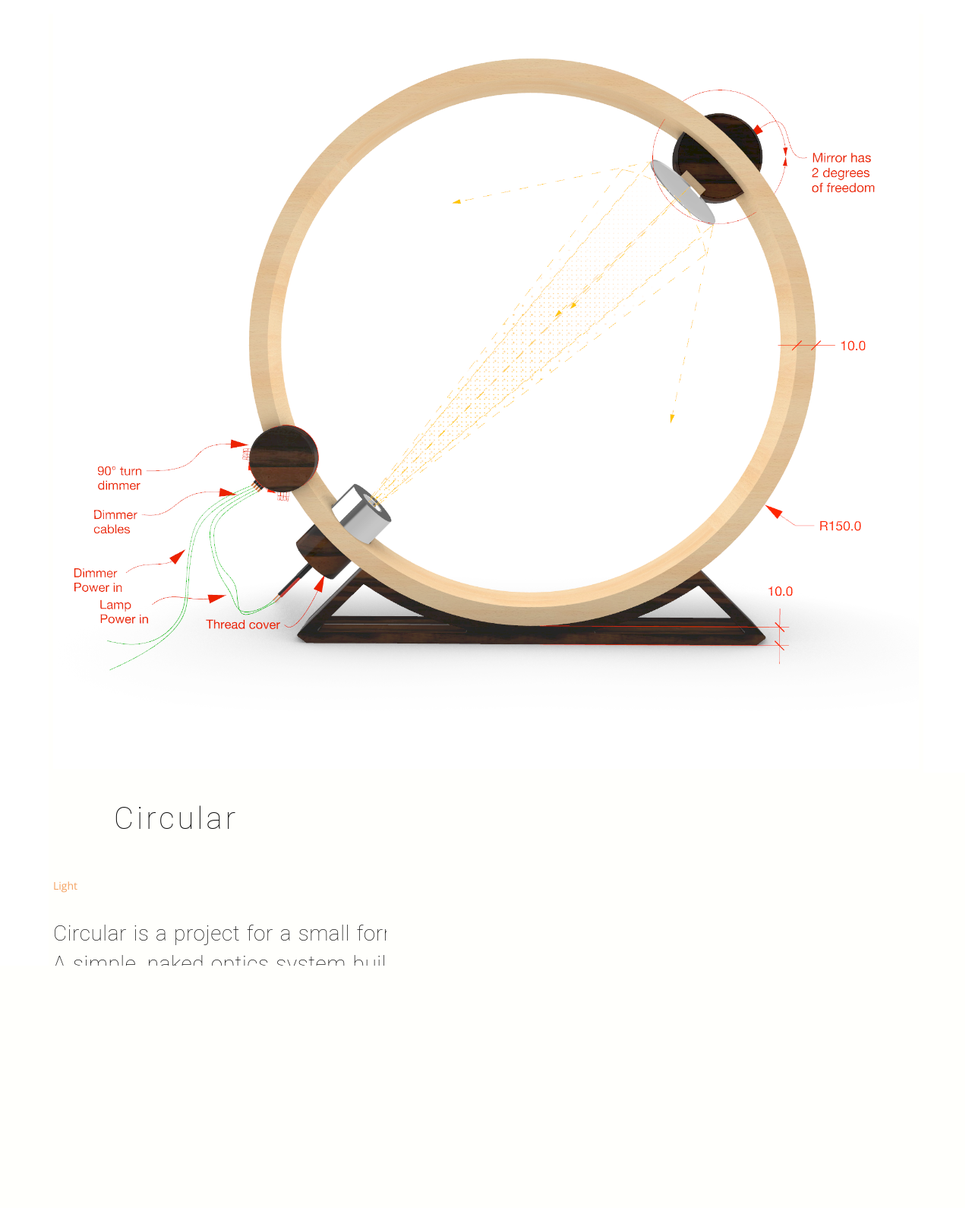
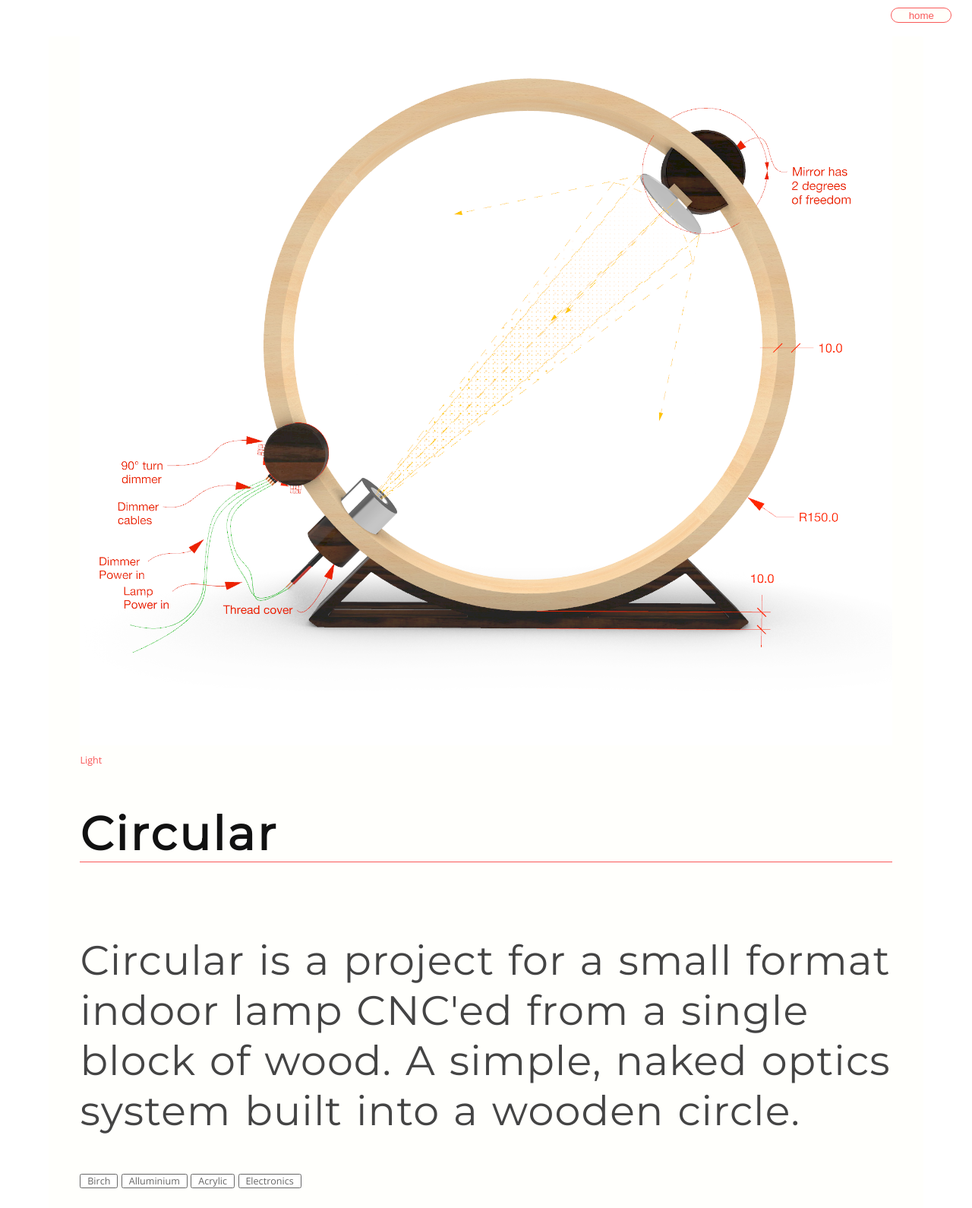
Before and after one commit to cpvalente/what-grid, a plain HTML site: page content/post.html in a window 1280 px wide. Shown: the top 1590 px of the page at 76% size. Drawn offline with nearby package versions, Linux system fonts and the light colour scheme.

Commit message:
styles
several design changes on links and navigation.
changes on title weights and font type

```diff
--- a/content/post.html
+++ b/content/post.html
@@ -1,5 +1,6 @@
 <!doctype html>
-
+<!-- TODO: How does h1 look smaller than h2 -->
+<!-- TODO: Whats the deal with the text not taking line weight -->
 
 <html lang="en">
     <head>
@@ -15,25 +16,29 @@
     </head>
     <body>
         <main>
+            <nav>
+                <a href="../index.html"><button>home</button></a>
+            </nav>
+
             <article class="post-container">
 
                 <!-- Header -->
                 <header class="row full">
                     <!-- Add fallback -->
                     <img src="../assets/images/circular/1 overview.png"/>
-                    <h1 class="card-heading">Circular</h1>
+                    <span class="cat red">Light</span>
+                    <h1 class="card-heading bottom-line">Circular</h1>
                 </header>
 
                 <!-- Main -->
                 <div class="row full">
-                    <p class="cat orange">Light</p>
                     <h2 class="sub">Circular is a project for a small format indoor lamp CNC'ed from a single block of wood.
                         A simple, naked optics system built into a wooden circle. </h2>
                     <!-- TODO: Add some type with images and whatnot -->
-                    <small class="tag orange">Birch</small>
-                    <small class="tag orange">Alluminium</small>
-                    <small class="tag orange">Acrylic</small>
-                    <small class="tag orange">Electronics</small>
+                    <small class="tag">Birch</small>
+                    <small class="tag">Alluminium</small>
+                    <small class="tag">Acrylic</small>
+                    <small class="tag">Electronics</small>
                 </div>
 
                 <!-- Row - Overview -->
@@ -61,11 +66,11 @@
                 <div class="row half">
                     <p>There are 5 parts in the assembly as seen in image to the left.
                         All electronics parts except the dimmer are off-the-shelve items.</p>
-                        <ul><a href="#lamp">Wooden Circle</a></ul>
-                        <ul><a href="#lamp">Lamp Base</a></ul>
-                        <ul><a href="#light">Light Engine</a></ul>
-                        <ul><a href="#dimmer">Dimmer</a></ul>
-                        <ul><a href="#mirror">Mirror Assembly</a></ul>
+                        <ul><a class="arrow" href="#lamp">Wooden Circle</a></ul>
+                        <ul><a class="arrow" href="#lamp">Lamp Base</a></ul>
+                        <ul><a class="arrow" href="#light">Light Engine</a></ul>
+                        <ul><a class="arrow" href="#dimmer">Dimmer</a></ul>
+                        <ul><a class="arrow" href="#mirror">Mirror Assembly</a></ul>
                     <p>
                 </div>
 
@@ -132,11 +137,6 @@
                     </p>
                 </div>
             </article>
-
-            <nav>
-                <a href="../index.html"><button>✖</bold></button></a>
-            </nav>
-
         </main>
     </body>
 </html>
--- a/css/main.css
+++ b/css/main.css
@@ -56,7 +56,6 @@ main {
 }
 
 .card.main {
-    background-color: #fffffa;
     border-color: #111;
 }
 
--- a/css/post.css
+++ b/css/post.css
@@ -12,19 +12,12 @@ main {
     padding: 1em 0;
     width: 90%;
 
-    display: grid;
-    grid-template-columns: 1fr;
-    grid-template-rows: 1fr 3em;
-    grid-template-areas:
-    "post-main"
-    "post-nav";
-
     /* Large Screens */
     max-width: 1280px;
 }
 
 .post-container {
-    grid-area: post-main;
+    margin-top: 30px;
     display: flex;
     flex-direction: row;
     flex-wrap: wrap;
@@ -56,47 +49,63 @@ img {
     height: auto;
 }
 
-header > h1, article > .row {
+article > * {
     padding: 0 .3em;
 }
 
 nav {
-    grid-area: post-nav;
-    background-color: #fffffc;
-    border-radius: 0 0 2px 2px;
+    overflow: hidden;
+    position: fixed;
+    top: 0;
+    left: 0;
+    width: 100%;
+    padding: 10px 0 10px 0;
+    background-color: rgba(255,255,255, .8);
 }
 
 
 button {
+    float: right;
+    margin-right: 2em;
     background-color: #fffffa;
-    color: #E76F51;
-    border: 1px solid #E76F51;
+    color: #f95959;
+    border: 1px solid #f95959;
     border-radius: 1em;
-    width: 2em;
-    height: 2em;
+    width: 6em;
+    height: 1.5em;
 }
 
 button:hover {
-    color: #F4A261;
-    border-color:#F4A261;
+    background-color: #f95959;
+    color: #fff;
+    border-color:#f95959;
+    transition: .5s;
 }
 
-button:active {
-    background-color: #E76F51;
-    color: #fffffa;
-    border-color:#F4A261;
-    transform: translateY(1px);
+.bottom-line {
+    border-width: 0 0 0 0;
+    border-bottom: .5px solid #F95959;
 }
 
+.left-line {
+    border-width: 0 0 0 0;
+    border-left: .5px solid #F95959;
+}
+
+.tag {
+    padding-left: .7em;
+    padding-right: .7em;
+    background-color: #fff;
+    border-radius: .2em;
+    white-space: nowrap;
+    margin-top: 10px;
+    border: 0.1px;
+    border-style: solid;
+    line-height: 1.5em;
+}
 
 @media only screen and (min-width: 768px) {
-    header > h1, .post-main {
+    article {
         padding: 0 2em;
     }
-
-    button {
-        width: 3em;
-        height: 3em;
-        border-radius: 1.5em;
-    }
   }
--- a/css/typography.css
+++ b/css/typography.css
@@ -6,30 +6,62 @@ body, html {
     font-size: 16px;
     text-align: left;
     color: #111;
+    word-wrap: break-word;
+    overflow-wrap: break-word;
+    hyphens: none;
 }
 
-h1, h2 {
-    font-family: 'Roboto', sans-serif;
+h1, h2, h3 {
+    font-family: 'Montserrat', sans-serif;
 }
 
 h1 {
     font-size: 2em;
     font-weight: 100;
-    letter-spacing: .1em;
-    word-spacing:0.05em;
+    letter-spacing: 0.05em;
+    word-spacing: 0.05em;
+}
+
+header > h1
+{
+    font-weight: 600;
+    font-size: 3.4em;
 }
 
 h2 {
-    vertical-align: top;
     font-size:  1.4em;
-    font-weight: 400;
+    font-weight: 100;
     letter-spacing: 0.02em;
     word-spacing:0.05em;
+    color: #444;
+}
+
+h3 {
+    font-size: 1.6em;
+    font-weight: 300;
+}
+
+p {
+    font-weight: 300;
+}
+
+.row > p {
+    text-indent: 1.5em;
+    line-height: 1.5em;
 }
 
 a {
     color: inherit;
     text-decoration: inherit;
+}
+
+a:hover {
+    color: #f95959;
+    transition: .2;
+}
+
+.arrow::after {
+    content: "  \2197";
 }
 
 footer {
@@ -38,6 +70,17 @@ footer {
 
 nav {
     text-align: center;
+}
+
+small {
+    color:#666;
+    font-weight: 100;
+    font-size: 0.7em;
+}
+
+strong {
+    color: #222;
+    font-weight: 600;
 }
 
 .card {
@@ -50,16 +93,6 @@ nav {
 
 .cat {
     font-size: .7em;
-    color: #F4A261;
-}
-
-.sub {
-    font-weight: 200;
-}
-
-.card > .read {
-    font-size: .7em;
-    color:#264653;
 }
 
 .centered {
@@ -67,10 +100,17 @@ nav {
 }
 
 .tight {
-    letter-spacing: -.05em;
+    letter-spacing: -0.05em;
     word-spacing:-0.05em;
 }
 
+.tag {
+    line-height: 1.5em;
+}
+
+.red {
+    color: #f95959;
+}
 
 @media only screen and (min-width: 768px) {
 
@@ -78,17 +118,16 @@ nav {
         font-size: 18px;
     }
 
-    article {
-        font-size: 20px;
-        line-height: 2em;
+    p {
+        line-height: 1.8em;
     }
 
-    article > h1 {
-        font-size: 2.4em;
+    h1 {
+        font-size: 3.4em;
     }
 
-    article > h2 {
-        font-size:  2em;
+    h2 {
+        font-size:  3em;
         font-weight: 400;
     }
   }
```
Also changed, not shown: index.html (+17 -16 lines).
